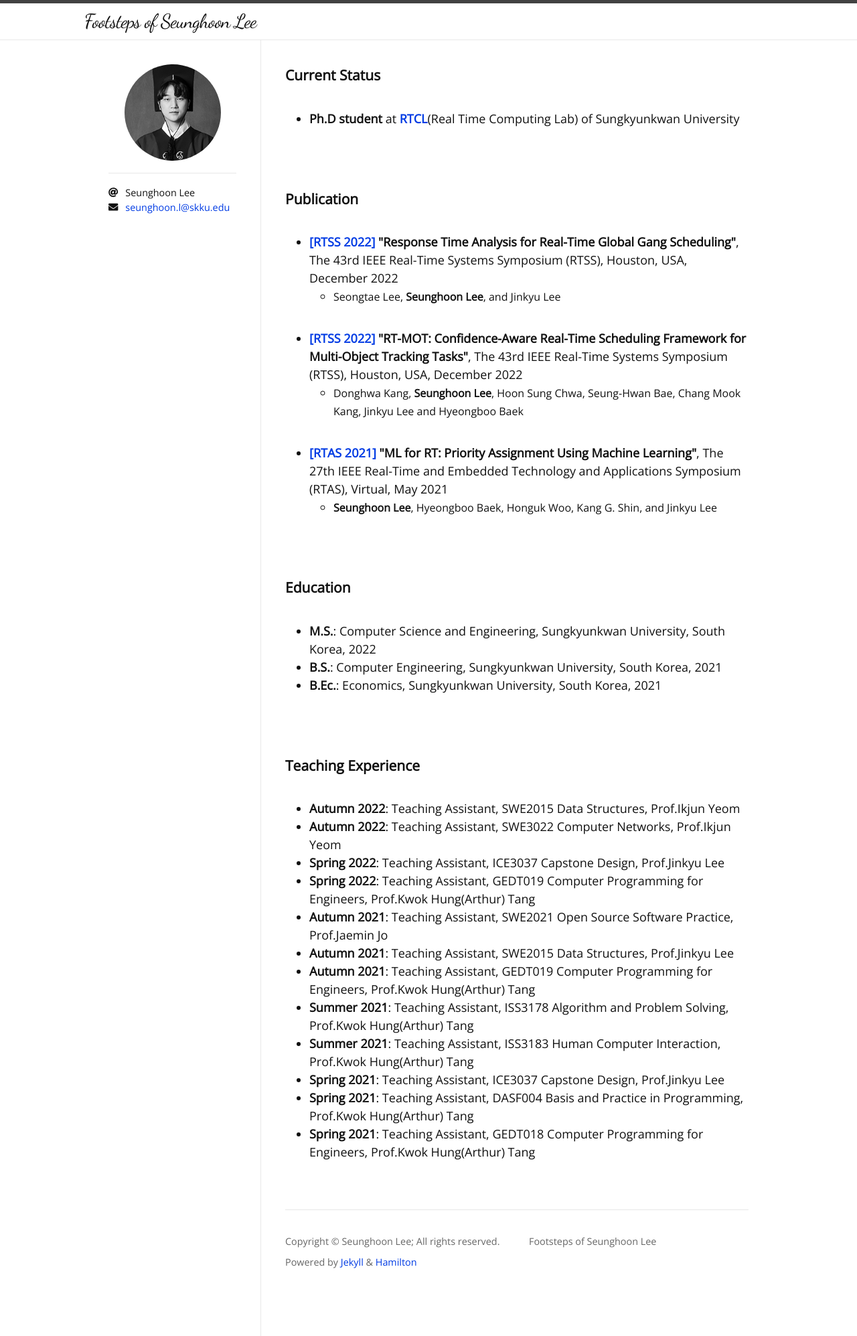
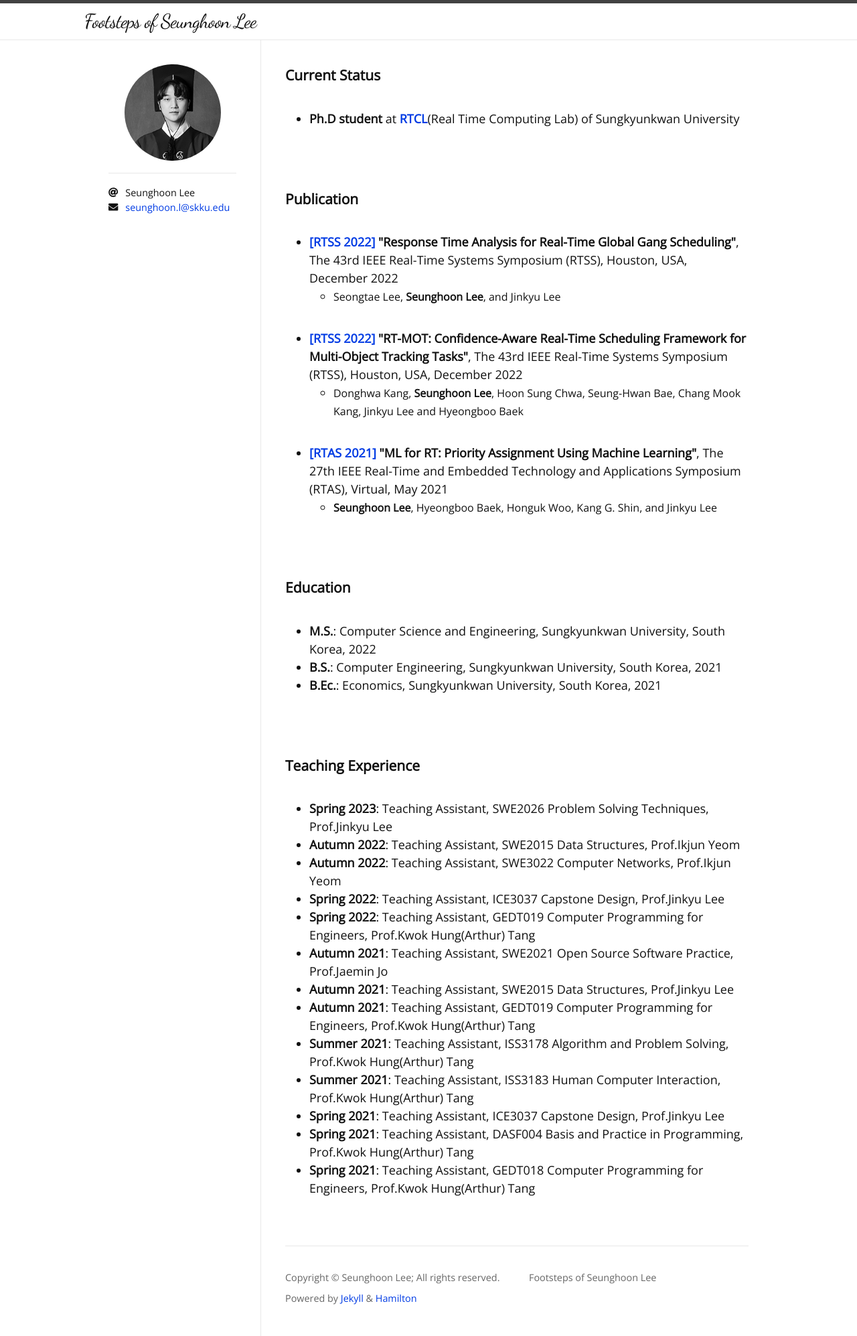
Before and after one commit to SeungHoon00/seunghoon00.github.io, a Jekyll site: the page built from index.html, in a window 1280 px wide. Shown: the whole page at 67% size. Built offline with Jekyll 4.4.1, drawn with Linux system fonts in a browser that asks for light colours; nearby versions of some CDN libraries; some web fonts are replaced; the list of posts is cut into pages by our own code.

Commit message:
Update home.html

```diff
--- a/_layouts/home.html
+++ b/_layouts/home.html
@@ -52,6 +52,7 @@ layout: default
   <section>
     <h3>Teaching Experience</h3>
     <ul>
+      <li><b>Spring 2023</b>: Teaching Assistant, SWE2026 Problem Solving Techniques, Prof.Jinkyu Lee</li>
       <li><b>Autumn 2022</b>: Teaching Assistant, SWE2015 Data Structures, Prof.Ikjun Yeom</li>
       <li><b>Autumn 2022</b>: Teaching Assistant, SWE3022 Computer Networks, Prof.Ikjun Yeom</li>
       <li><b>Spring 2022</b>: Teaching Assistant, ICE3037 Capstone Design, Prof.Jinkyu Lee</li>
```
